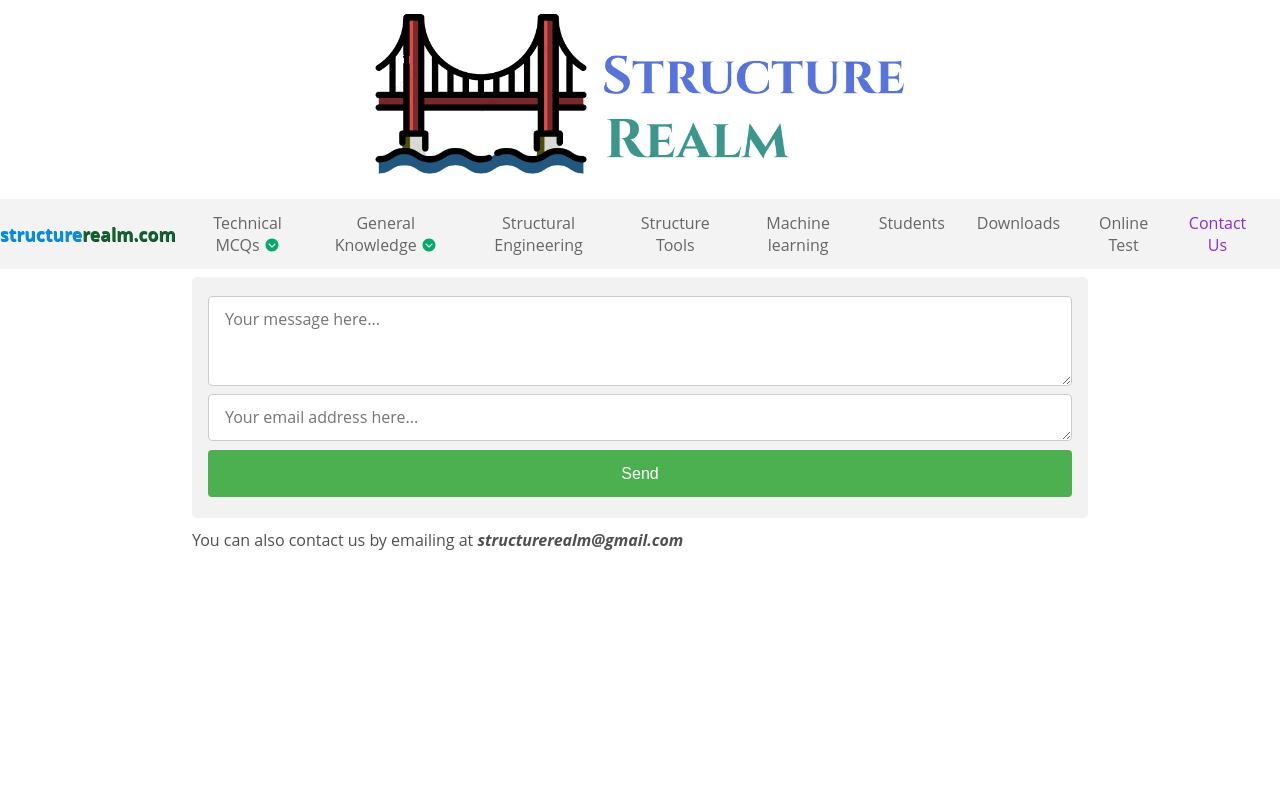
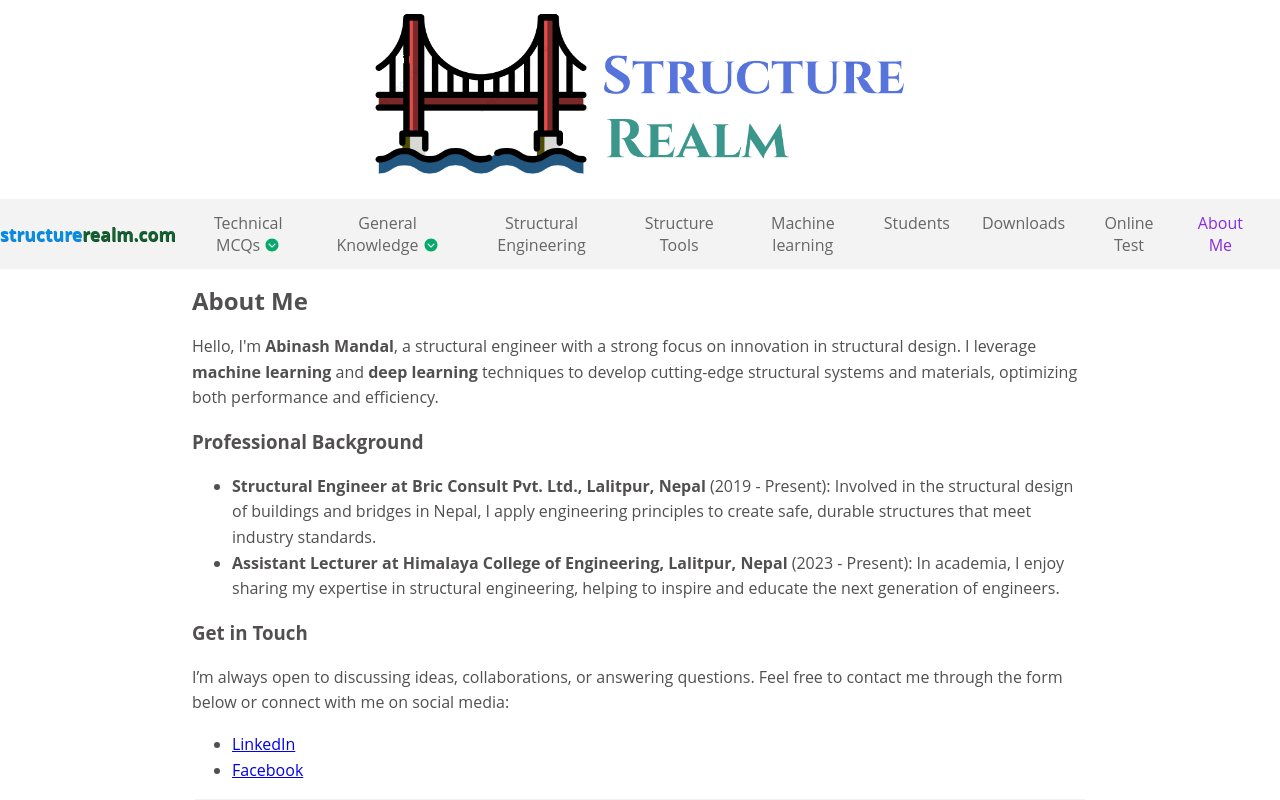
Before and after one commit to learnstructure/mcqCivil, a React (Create React App) app: page /contact in a window 1280 px wide. Shown: the top 800 px of the page. Built offline with nearby package versions, Linux system fonts and the light colour scheme; no server answers.

Commit message:
about me page updated

```diff
--- a/src/App.css
+++ b/src/App.css
@@ -15,6 +15,10 @@ p {
 .page-container {
   width: 70%;
   margin: auto;
+}
+
+.page-new {
+  line-height: 1.6rem;
 }
 
 .tooltip {
--- a/src/components/Contact.js
+++ b/src/components/Contact.js
@@ -1,13 +1,45 @@
 import React from 'react'
 import '../css/contact.css';
+import '../App.css'
 import { Helmet } from 'react-helmet';
 function Contact() {
     return (
-        <div className='page-container'>
+        <div className='page-container page-new'>
             <Helmet>
                 <title>Contact Civil Mcq</title>
                 <meta name="description" content="contact us page" />
             </Helmet>
+            <h2>About Me</h2>
+            <p>
+                Hello, I'm <strong>Abinash Mandal</strong>, a structural engineer with a strong focus on innovation in structural design. I leverage <strong>machine learning</strong> and <strong>deep learning</strong> techniques to develop cutting-edge structural systems and materials, optimizing both performance and efficiency.
+            </p>
+
+            <h3>Professional Background</h3>
+            <ul>
+                <li>
+                    <strong>Structural Engineer at Bric Consult Pvt. Ltd., Lalitpur, Nepal</strong> (2019 - Present): Involved in the structural design of buildings and bridges in Nepal, I apply engineering principles to create safe, durable structures that meet industry standards.
+                </li>
+                <li>
+                    <strong>Assistant Lecturer at Himalaya College of Engineering, Lalitpur, Nepal</strong> (2023 - Present): In academia, I enjoy sharing my expertise in structural engineering, helping to inspire and educate the next generation of engineers.
+                </li>
+            </ul>
+
+            <h3>Get in Touch</h3>
+            <p>
+                I’m always open to discussing ideas, collaborations, or answering questions. Feel free to contact me through the form below or connect with me on social media:
+            </p>
+            <ul>
+                <li>
+                    <a href="https://www.linkedin.com/in/abinash-mandal-90132b238/" target="_blank" rel="noopener noreferrer">
+                        LinkedIn
+                    </a>
+                </li>
+                <li>
+                    <a href="https://www.facebook.com/abinash.mandal.37" target="_blank" rel="noopener noreferrer">
+                        Facebook
+                    </a>
+                </li>
+            </ul>
             <form className='contactform' action="https://formsubmit.co/abinashmandal33486@gmail.com" method="POST">
                 <textarea rows={3} cols={40} placeholder="Your message here..." type="text" name="name" required />
                 <br />
@@ -17,7 +49,7 @@ function Contact() {
                 <button type="submit">Send</button>
 
             </form>
-            <p>You can also contact us by emailing at <strong><em>structurerealm@gmail.com </em></strong></p>
+
 
         </div>
 
--- a/src/components/Title.js
+++ b/src/components/Title.js
@@ -64,7 +64,7 @@ export default function Title() {
                     <NavLink to='/students' onClick={handleClick}>Students</NavLink>
                     <NavLink to='/downloads' onClick={handleClick}>Downloads</NavLink>
                     <NavLink to='/test' onClick={handleClick}>Online Test</NavLink>
-                    <NavLink to='/contact' onClick={handleClick} className="contact-us">Contact Us</NavLink>
+                    <NavLink to='/contact' onClick={handleClick} className="contact-us">About Me</NavLink>
 
                 </nav>
 
```
Also changed, not shown: 1 other file (tests, documents, lock files or other folders).
